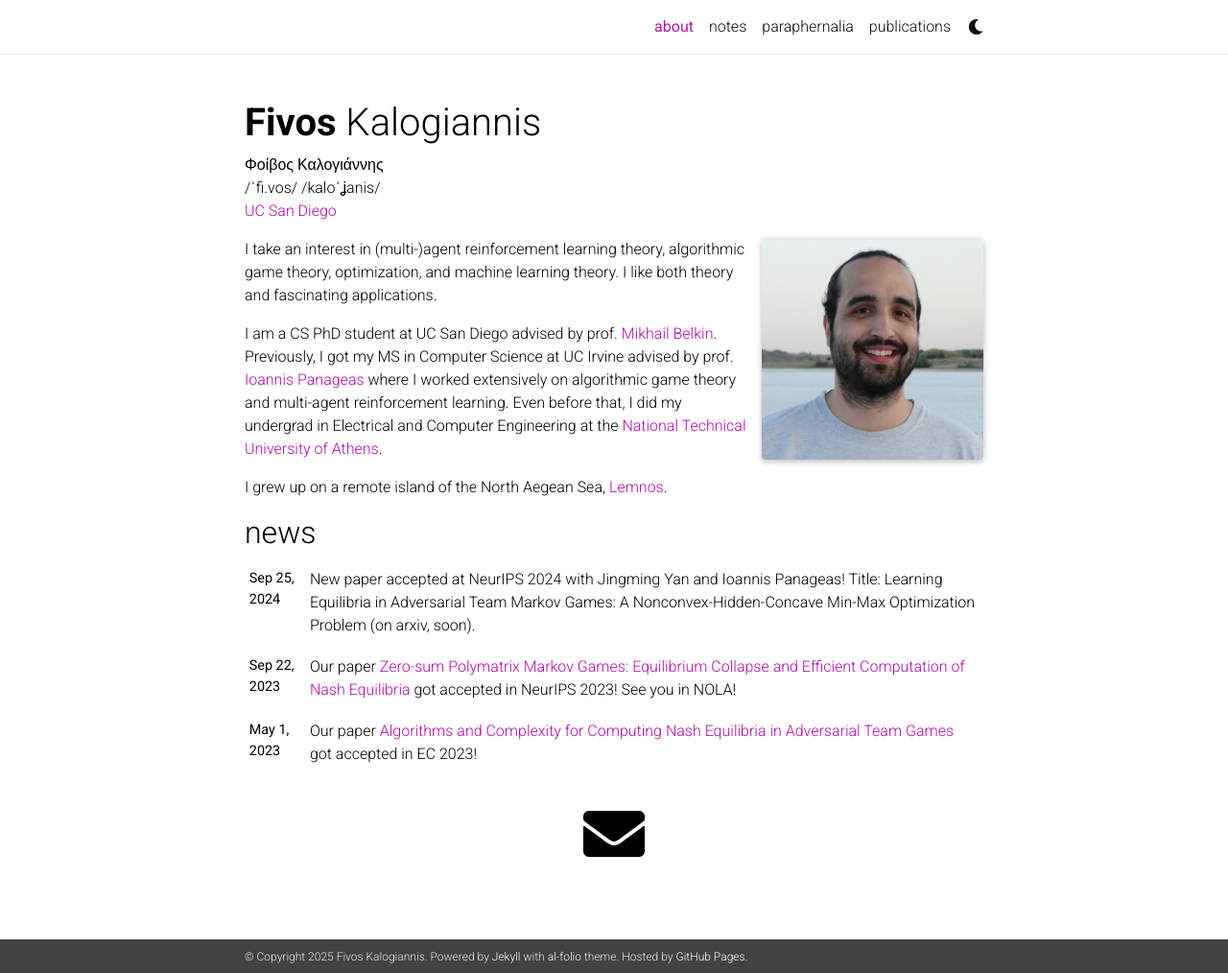
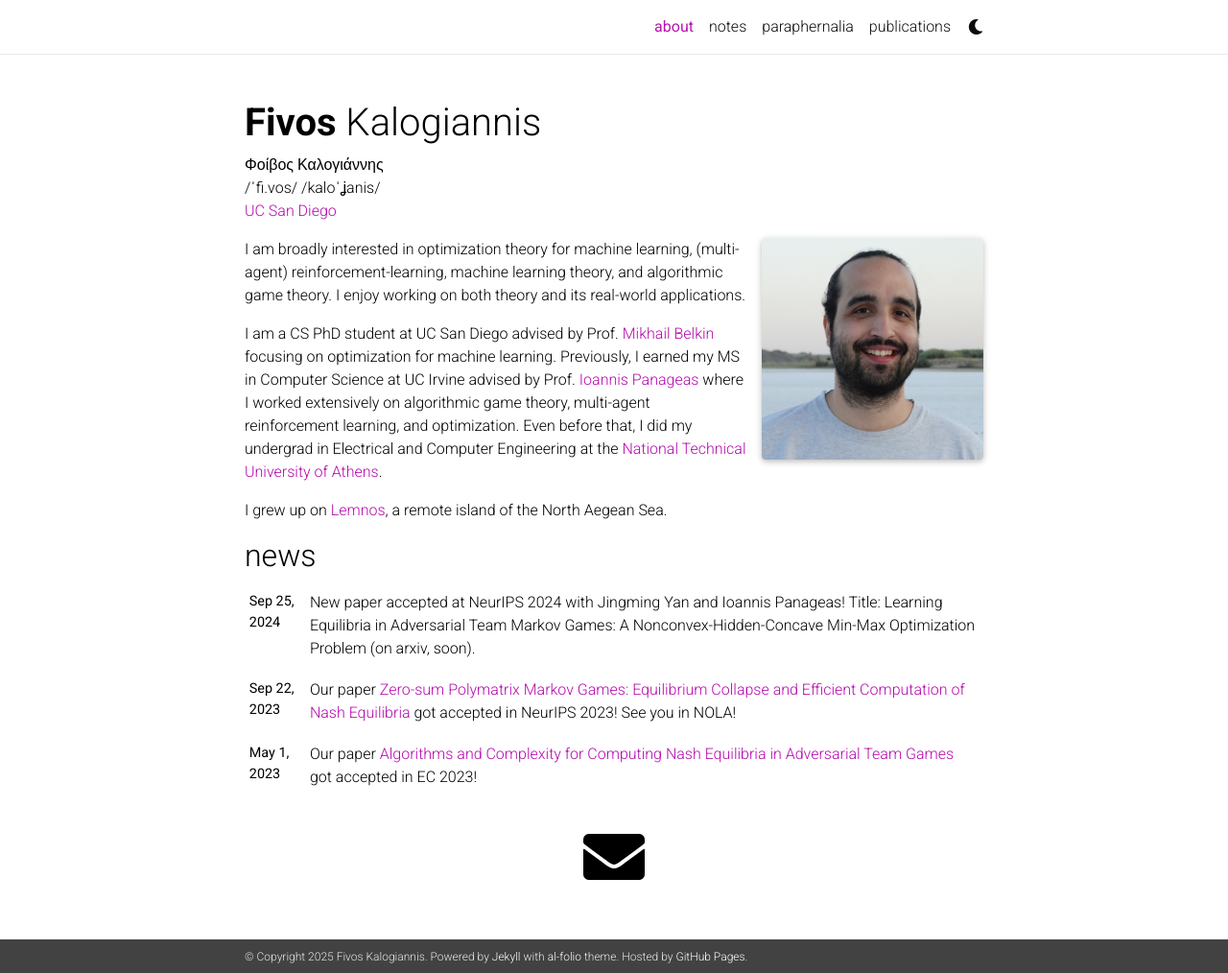
Before and after one commit to fivoskal/fivoskal.github.io, a Jekyll site: the page built from _pages/about.md, in a window 1280 px wide and 1014 px high. Shown: the whole window at 96% size. Built offline with Jekyll 4.4.1, drawn with Linux system fonts in a browser that asks for light colours; nearby versions of some CDN libraries; comment, search, counter and statistics services are not loaded; a style sheet for code colours, icons or effects is not loaded.

Commit message:
Update about.md

```diff
--- a/_pages/about.md
+++ b/_pages/about.md
@@ -16,12 +16,12 @@ news: true  # includes a list of news items
 selected_papers: false # includes a list of papers marked as "selected={true}"
 social: true  # includes social icons at the bottom of the page
 ---
-I take an interest in (multi-)agent reinforcement learning theory, algorithmic game theory, optimization, and machine learning theory. I like both theory and fascinating applications.
+I am broadly interested in optimization theory for machine learning, (multi-agent) reinforcement-learning, machine learning theory, and algorithmic game theory. I enjoy working on both theory and its real-world applications.
 
-I am a CS PhD student at UC San Diego advised by prof. [Mikhail Belkin](http://misha.belkin-wang.org/). Previously, I got my MS in Computer Science at UC Irvine advised by prof. [Ioannis Panageas](https://panageas.github.io/) where I worked extensively on algorithmic game theory and multi-agent reinforcement learning.
+I am a CS PhD student at UC San Diego advised by Prof. [Mikhail Belkin](http://misha.belkin-wang.org/) focusing on optimization for machine learning. Previously, I earned my MS in Computer Science at UC Irvine advised by Prof. [Ioannis Panageas](https://panageas.github.io/) where I worked extensively on algorithmic game theory, multi-agent reinforcement learning, and optimization.
 Even before that, I did my undergrad in Electrical and Computer Engineering at the [National Technical University of Athens](https://www.ece.ntua.gr/en).
 
-I grew up on a remote island of the North Aegean Sea, [Lemnos](https://en.wikipedia.org/wiki/Lemnos).
+I grew up on [Lemnos](https://en.wikipedia.org/wiki/Lemnos), a remote island of the North Aegean Sea.
 
  <!-- <img src="assets/img/rps.png" alt="Rock Paper Scissor">  -->
 <!-- Put your address / P.O. box / other info right below your picture. You can also disable any these elements by editing `profile` property of the YAML header of your `_pages/about.md`. Edit `_bibliography/papers.bib` and Jekyll will render your [publications page](/al-folio/publications/) automatically. -->
```
